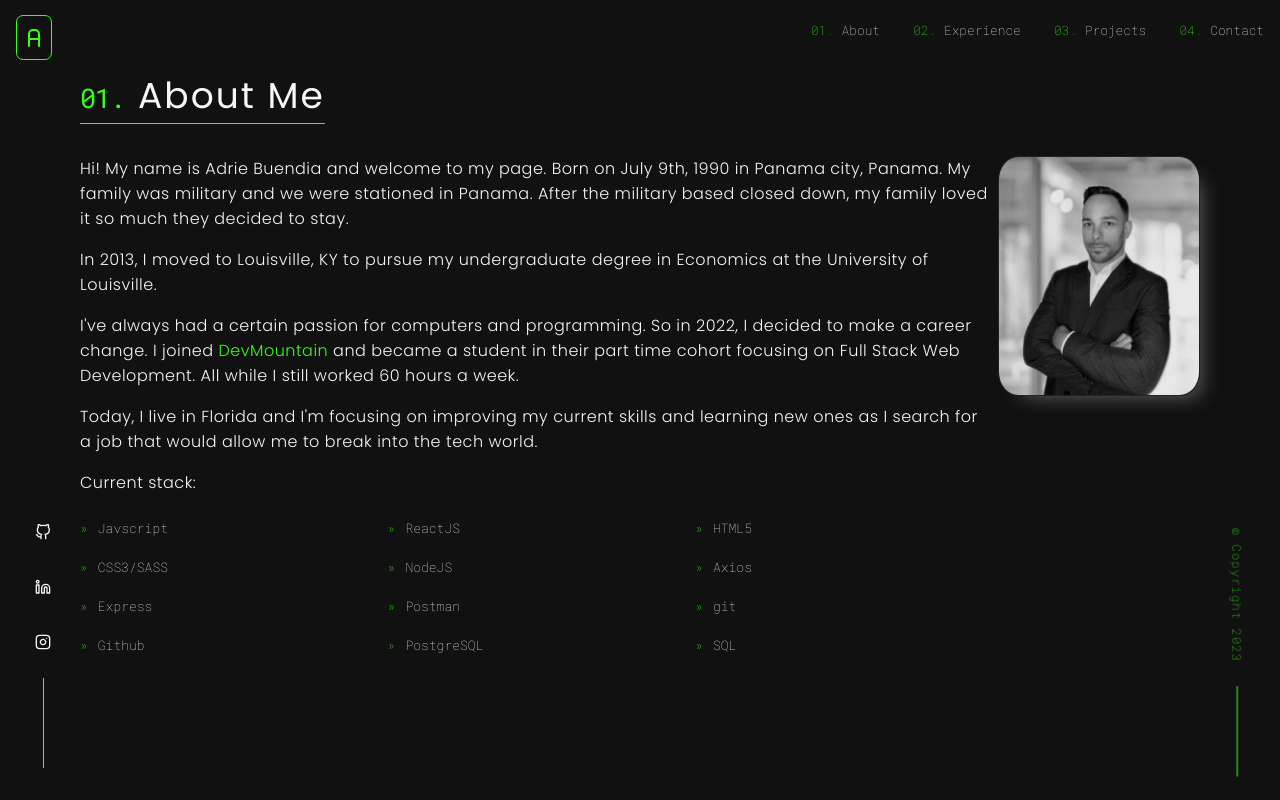
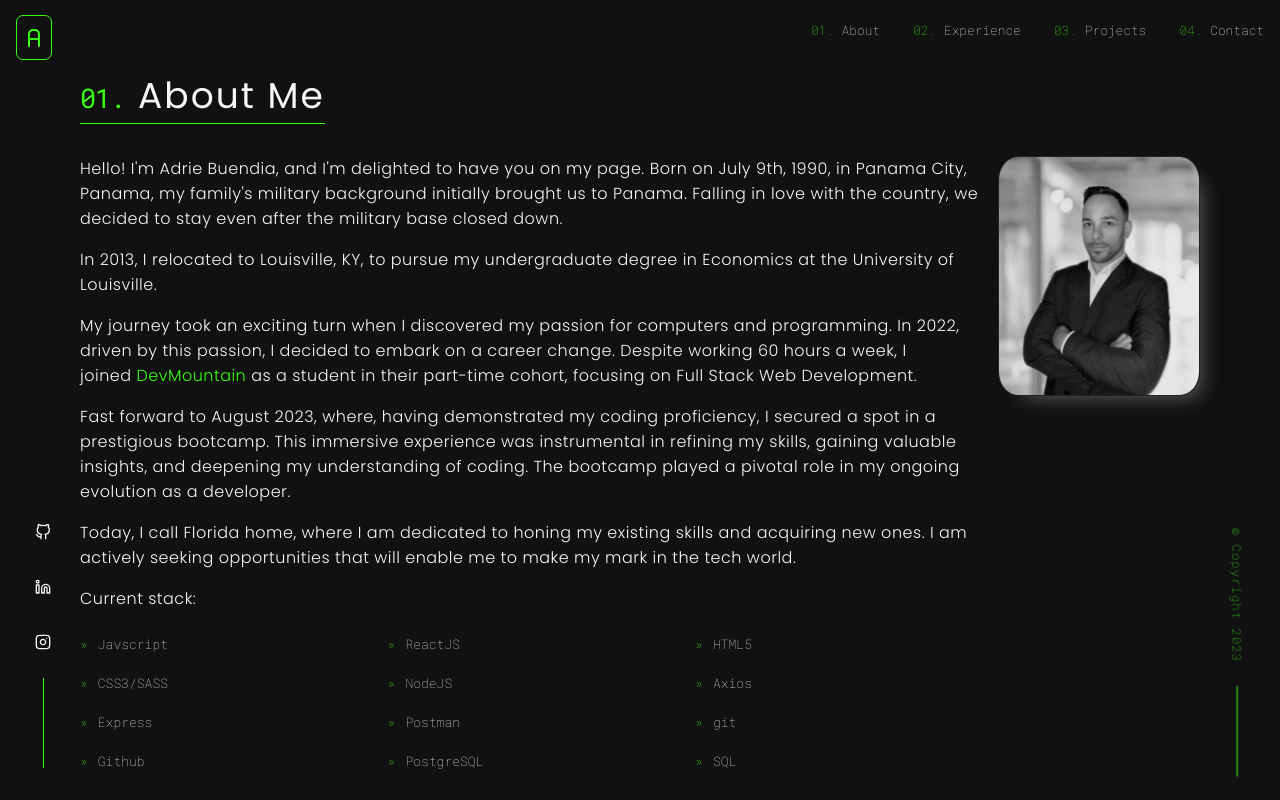
Before and after one commit to abuendia09/my-portfolio, a React (Create React App) app: page /my-portfolio/about in a window 1280 px wide. Built offline with nearby package versions, Linux system fonts and the light colour scheme.

Commit message:
Updated my about page

```diff
--- a/src/components/About/About.js
+++ b/src/components/About/About.js
@@ -30,19 +30,22 @@ const About = () => {
         <div className="about-content">
           <div className="paragraphs-container">
             <p className="about-paragraph">
-              Hi! My name is Adrie Buendia and welcome to my page. Born on July
-              9th, 1990 in Panama city, Panama. My family was military and we
-              were stationed in Panama. After the military based closed down, my
-              family loved it so much they decided to stay.
+              Hello! I'm Adrie Buendia, and I'm delighted to have you on my
+              page. Born on July 9th, 1990, in Panama City, Panama, my family's
+              military background initially brought us to Panama. Falling in
+              love with the country, we decided to stay even after the military
+              base closed down.
             </p>
             <p className="about-paragraph">
-              In 2013, I moved to Louisville, KY to pursue my undergraduate
+              In 2013, I relocated to Louisville, KY, to pursue my undergraduate
               degree in Economics at the University of Louisville.
             </p>
 
             <p className="about-paragraph">
-              I've always had a certain passion for computers and programming.
-              So in 2022, I decided to make a career change. I joined
+              My journey took an exciting turn when I discovered my passion for
+              computers and programming. In 2022, driven by this passion, I
+              decided to embark on a career change. Despite working 60 hours a
+              week, I joined
               <a
                 href="https://devmountain.com/"
                 target="_blank"
@@ -50,13 +53,22 @@ const About = () => {
               >
                 &nbsp;DevMountain&nbsp;
               </a>
-              and became a student in their part time cohort focusing on Full
-              Stack Web Development. All while I still worked 60 hours a week.
+              as a student in their part-time cohort, focusing on Full Stack Web
+              Development.
             </p>
             <p className="about-paragraph">
-              Today, I live in Florida and I'm focusing on improving my current
-              skills and learning new ones as I search for a job that would
-              allow me to break into the tech world.
+              Fast forward to August 2023, where, having demonstrated my coding
+              proficiency, I secured a spot in a prestigious bootcamp. This
+              immersive experience was instrumental in refining my skills,
+              gaining valuable insights, and deepening my understanding of
+              coding. The bootcamp played a pivotal role in my ongoing evolution
+              as a developer.
+            </p>
+            <p className="about-paragraph">
+              Today, I call Florida home, where I am dedicated to honing my
+              existing skills and acquiring new ones. I am actively seeking
+              opportunities that will enable me to make my mark in the tech
+              world.
             </p>
             <p className="about-paragraph">Current stack:</p>
             <ul className="stack-list">
```
